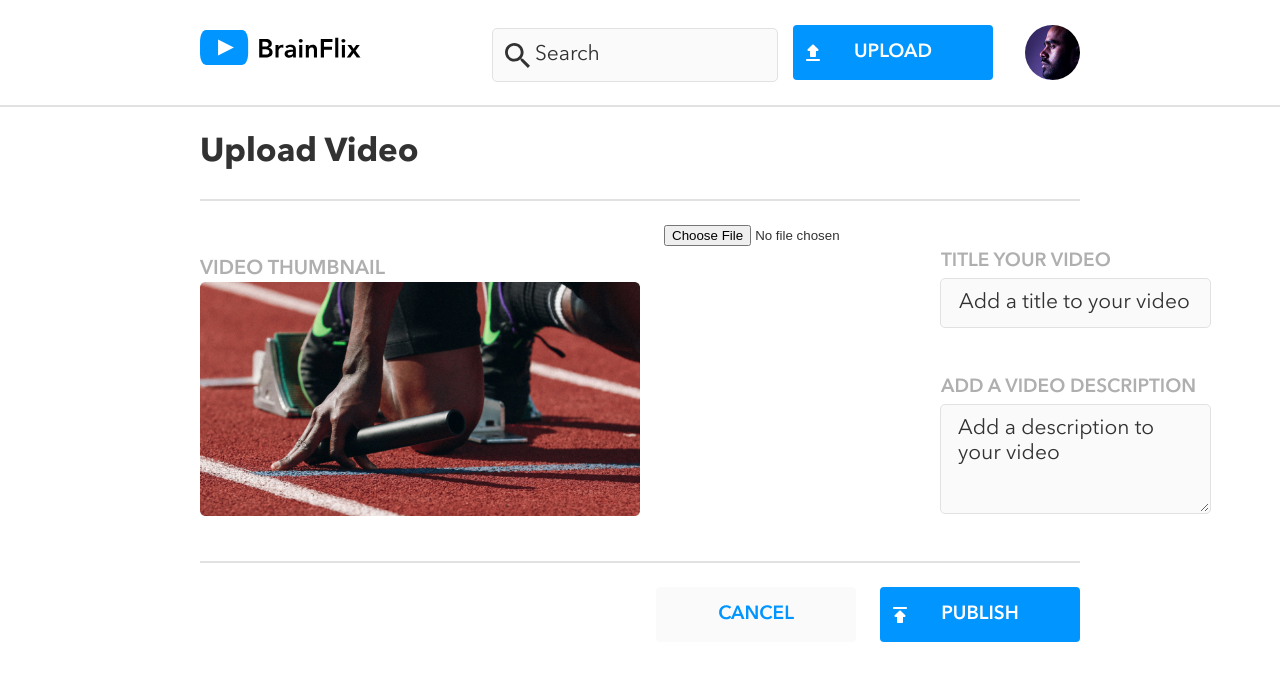
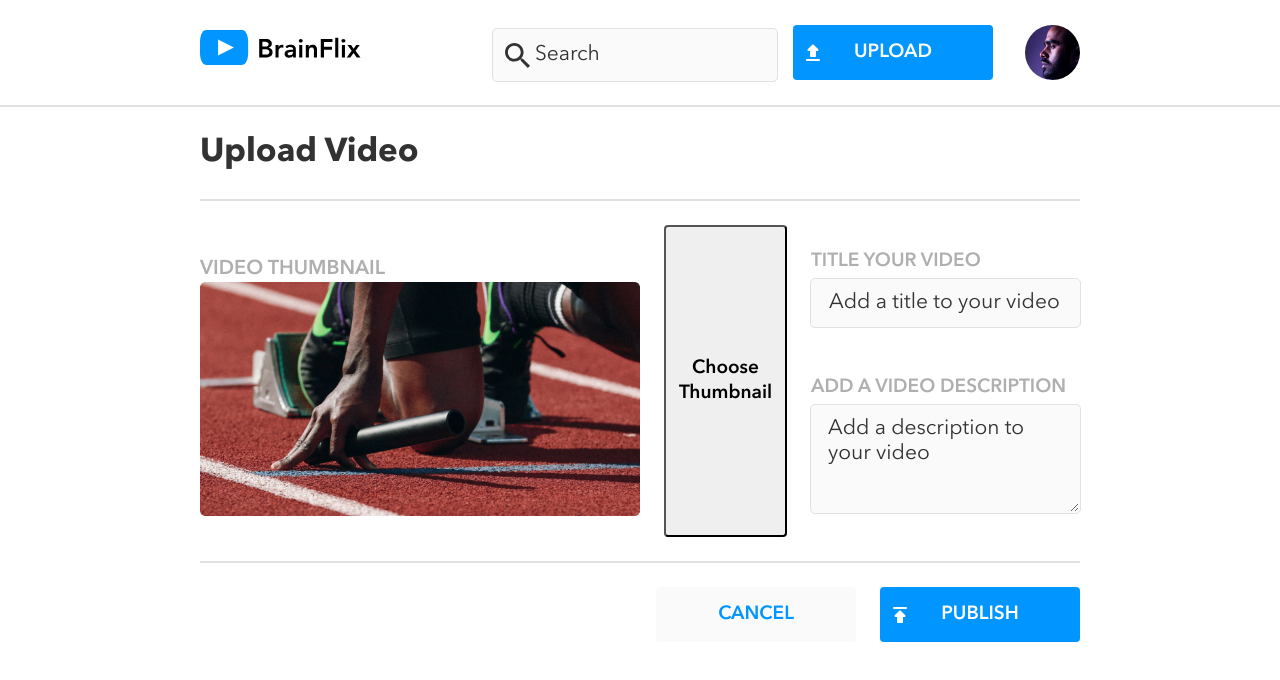
Before and after one commit to nicmart-dev/brainflix, a React (Create React App) app: page /upload in a window 1280 px wide. Shown: the top 680 px of the page. Built offline with nearby package versions, Linux system fonts and the light colour scheme.

Commit message:
change upload thumbnail control to fix bug #35

```diff
--- a/src/components/UploadThumbnail/UploadThumbnail.jsx
+++ b/src/components/UploadThumbnail/UploadThumbnail.jsx
@@ -11,15 +11,41 @@ const UploadThumbnail = ({ FieldContainer, onImageUploadFilename }) => {
   const [uploadedImage, setUploadedImage] = useState(uploadVideoPreview); // state to display image in img tag
   const [imageFile, setImageFile] = useState(null); // state to store the actual uploaded file for api upload
 
-  const handleImageUpload = (event) => {
-    const imageFile = event.target.files[0];
-    if (imageFile) {
+  const handleImageUpload = async () => {
+    try {
+      // client side strict validation to only accept image files
+      const [fileHandle] = await window.showOpenFilePicker({
+        types: [
+          {
+            description: "Images",
+            accept: {
+              "image/*": [
+                ".jpg",
+                ".jpeg",
+                ".png",
+                ".gif",
+                ".bmp",
+                ".webp",
+                ".svg",
+              ],
+            },
+          },
+        ],
+        excludeAcceptAllOption: true,
+      });
+
+      const file = await fileHandle.getFile();
+      setImageFile(file);
+
       const reader = new FileReader();
       reader.onload = (e) => {
         setUploadedImage(e.target.result); // set image preview
       };
-      reader.readAsDataURL(imageFile);
-      setImageFile(imageFile); // set actual file to state
+      reader.readAsDataURL(file); // Convert to base64 string
+    } catch (error) {
+      if (error.name !== "AbortError") {
+        console.error("Error selecting file:", error);
+      }
     }
   };
 
@@ -45,13 +71,9 @@ const UploadThumbnail = ({ FieldContainer, onImageUploadFilename }) => {
           className="upload-thumb__img"
         />
       </div>
-      <input
-        name="poster"
-        type="file"
-        accept="image/*"
-        onChange={handleImageUpload}
-        required
-      />
+      <button name="poster" type="button" onClick={handleImageUpload} required>
+        Choose Thumbnail
+      </button>
       {FieldContainer}
     </div>
   );
```
